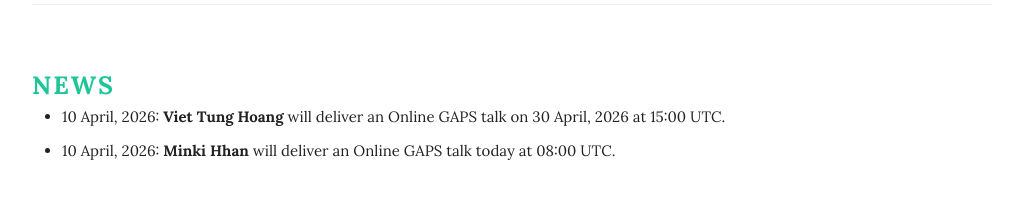
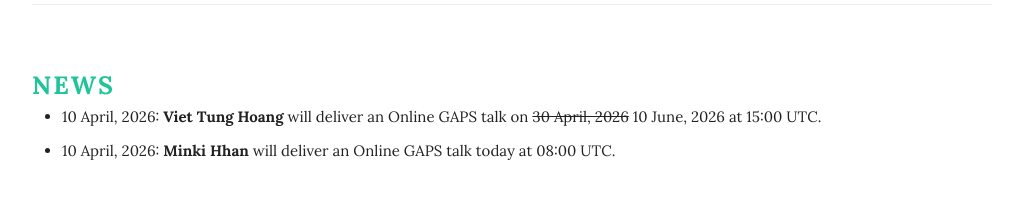
Before and after one commit to gapsworkshop/gapsworkshop.github.io, a Jekyll site: the page built from index.md, in a window 1280 px wide. Shown: the part 473-672 px from the top of the page, without its empty margins (128-1151 px from the left). Built offline with Jekyll 4.4.1, drawn with Linux system fonts in a browser that asks for light colours.

```diff
--- a/_config.yml
+++ b/_config.yml
@@ -33,6 +33,8 @@ sass:
   style: compressed
 timezone: UTC
 
+google: "v4JhPdP7T5fUY9QmdbUhBVI2ElJRfZqYM3EPmwodQrQ"
+
 plugins:
   - jekyll-sitemap
   - jekyll-seo-tag
--- a/_includes/header.html
+++ b/_includes/header.html
@@ -3,6 +3,7 @@
   <meta name="viewport" content="width=device-width, initial-scale=1">
   <meta name="author" content="{{ site.organizers }}">
   <meta name="description" content="{{ site.description }}">
+  <meta name="google-site-verification" content="{{ site.google }}">
   <!-- Font -->
   <link rel="preconnect" href="https://fonts.googleapis.com">
   <link rel="preconnect" href="https://fonts.gstatic.com" crossorigin>
--- a/_includes/news.html
+++ b/_includes/news.html
@@ -2,7 +2,7 @@
   <div class="docs-header">News</div>
   <ul>
     <!--<li><a  href="">GAPS 2026</a> to be held in Vienna, Austria!</li>-->
-    <li>10 April, 2026: <b>Viet Tung Hoang</b> will deliver an Online GAPS talk on 30 April, 2026 at 15:00 UTC.</li>
+    <li>10 April, 2026: <b>Viet Tung Hoang</b> will deliver an Online GAPS talk on <s>30 April, 2026</s> 10 June, 2026 at 15:00 UTC.</li>
     <li>10 April, 2026: <b>Minki Hhan</b> will deliver an Online GAPS talk today at 08:00 UTC.</li>
   </ul>
 </div>
```
